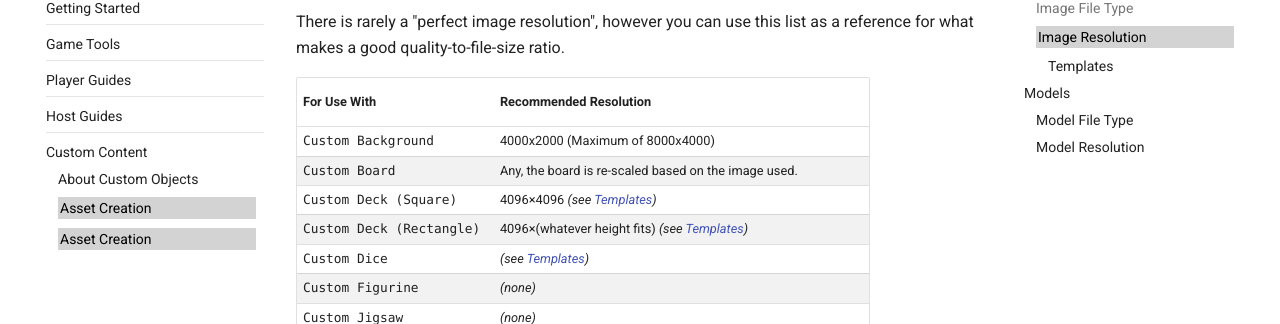
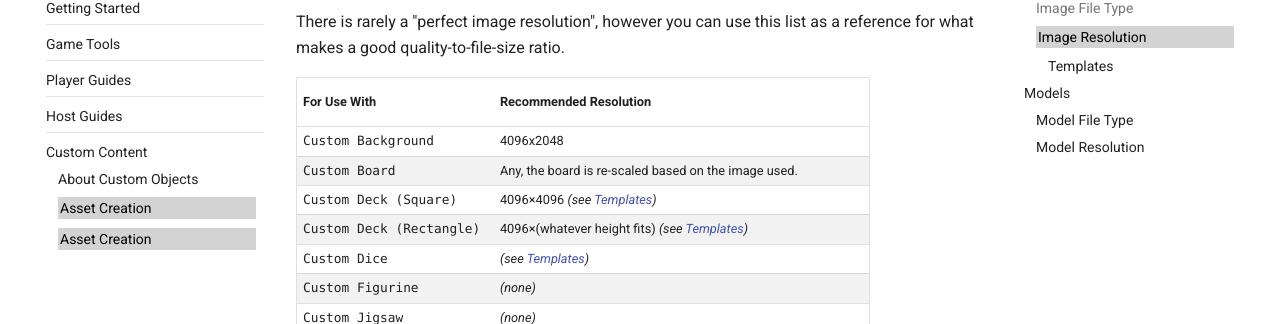
Before and after one commit to Berserk-Games/Tabletop-Simulator-Knowledge-Base, an MkDocs documentation site: the page built from docs/custom-content/asset-creation.md, in a window 1280 px wide and 900 px high, scrolled down 798 px. Shown: the part 127-451 px from the top of the window. Built offline with MkDocs 1.6.1 and Material for MkDocs 9.7.7, drawn with Linux system fonts in a browser that asks for light colours; comment, search, counter and statistics services are not loaded; old or Windows-style settings are respelled for this version of MkDocs.

Commit message:
Update asset-creation.md

```diff
--- a/docs/custom-content/asset-creation.md
+++ b/docs/custom-content/asset-creation.md
@@ -12,7 +12,7 @@ There is rarely a "perfect image resolution", however you can use this list as a
 
 For Use With | Recommended Resolution
 -- | --
-Custom Background | 4000x2000 (Maximum of 8000x4000)
+Custom Background | 4096x2048
 Custom Board | Any, the board is re-scaled based on the image used.
 Custom Deck (Square) | 4096×4096 *(see [Templates](#templates))*
 Custom Deck (Rectangle) | 4096×(whatever height fits) *(see [Templates](#templates))*
```
